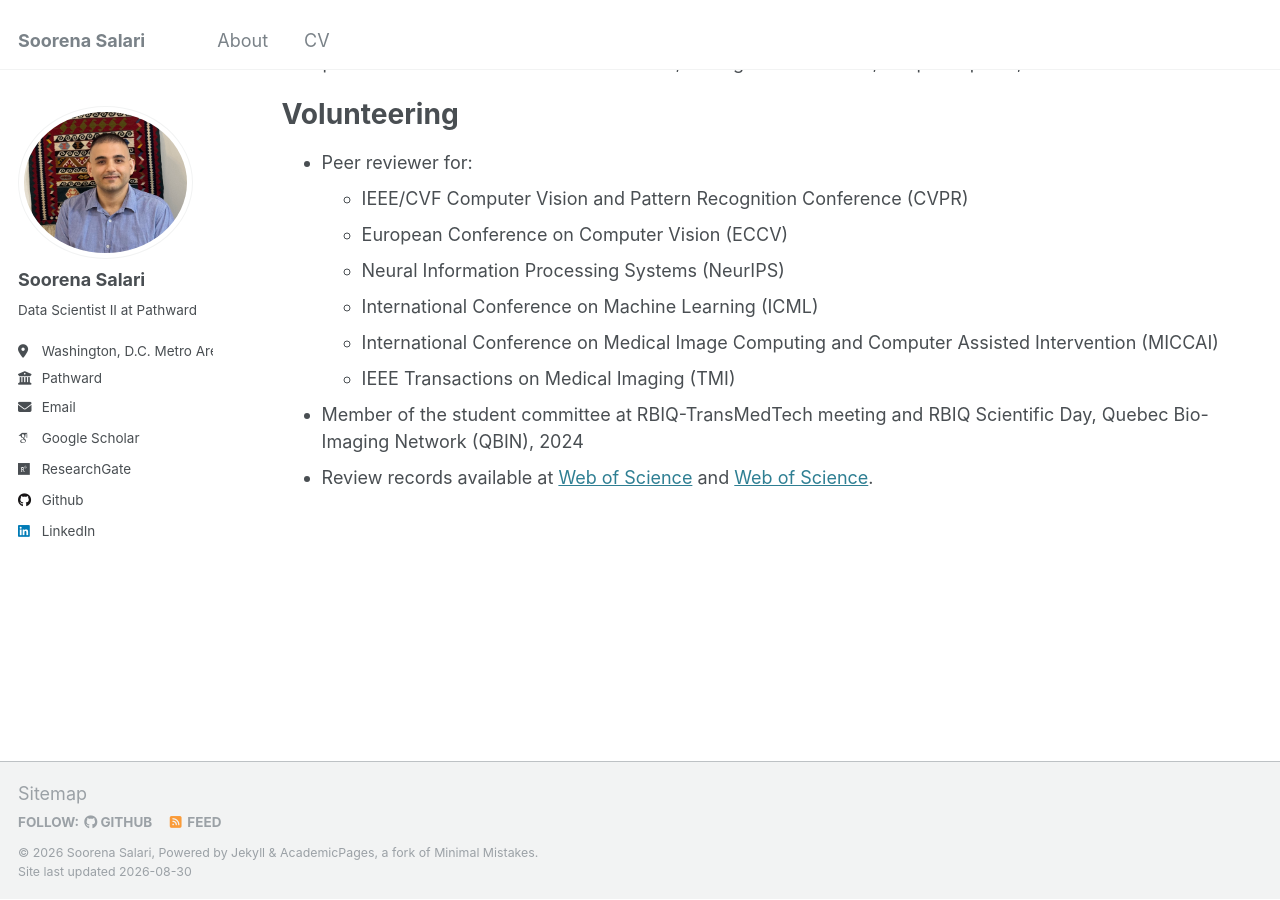
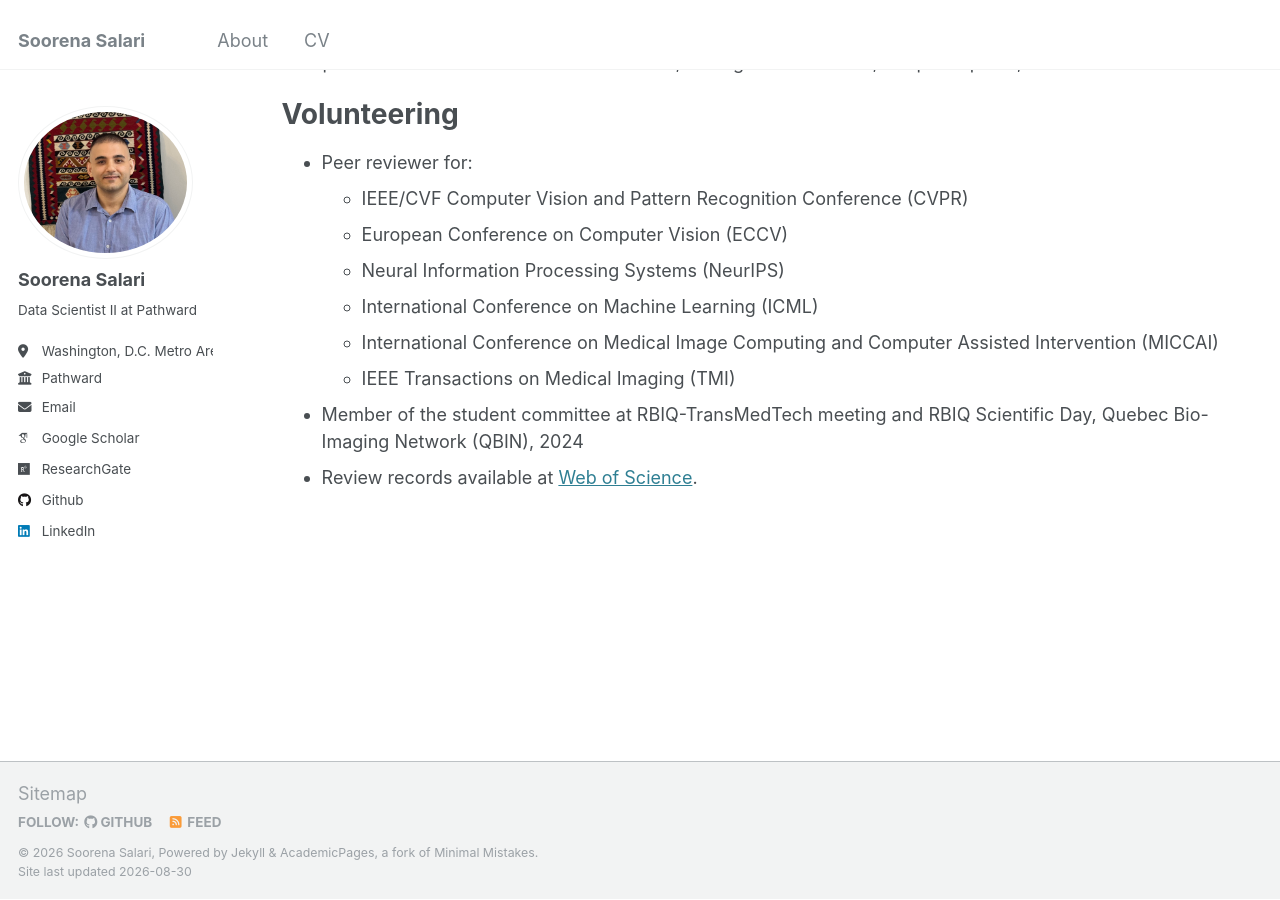
Before and after one commit to soorenasalari/soorenasalari.github.io, a Jekyll site: the page built from _pages/cv.md, in a window 1280 px wide and 900 px high, scrolled down 3908 px. Built offline with Jekyll 4.4.1, drawn with Linux system fonts in a browser that asks for light colours; some web fonts are replaced.

Commit message:
Update cv.md
Signed-off-by: Soorena Salari <73616711+soorenasalari@users.noreply.github.com>

```diff
--- a/_pages/cv.md
+++ b/_pages/cv.md
@@ -163,4 +163,4 @@ Volunteering
   - IEEE Transactions on Medical Imaging (TMI)
 
 * Member of the student committee at RBIQ-TransMedTech meeting and RBIQ Scientific Day, Quebec Bio-Imaging Network (QBIN), 2024
-* Review records available at [Web of Science](https://www.webofscience.com/wos/author/record/ABF-6491-2020) and [Web of Science](https://www.webofscience.com/wos/author/record/AAG-3226-2019).
+* Review records available at [Web of Science](https://www.webofscience.com/wos/author/record/AAG-3226-2019).
```
